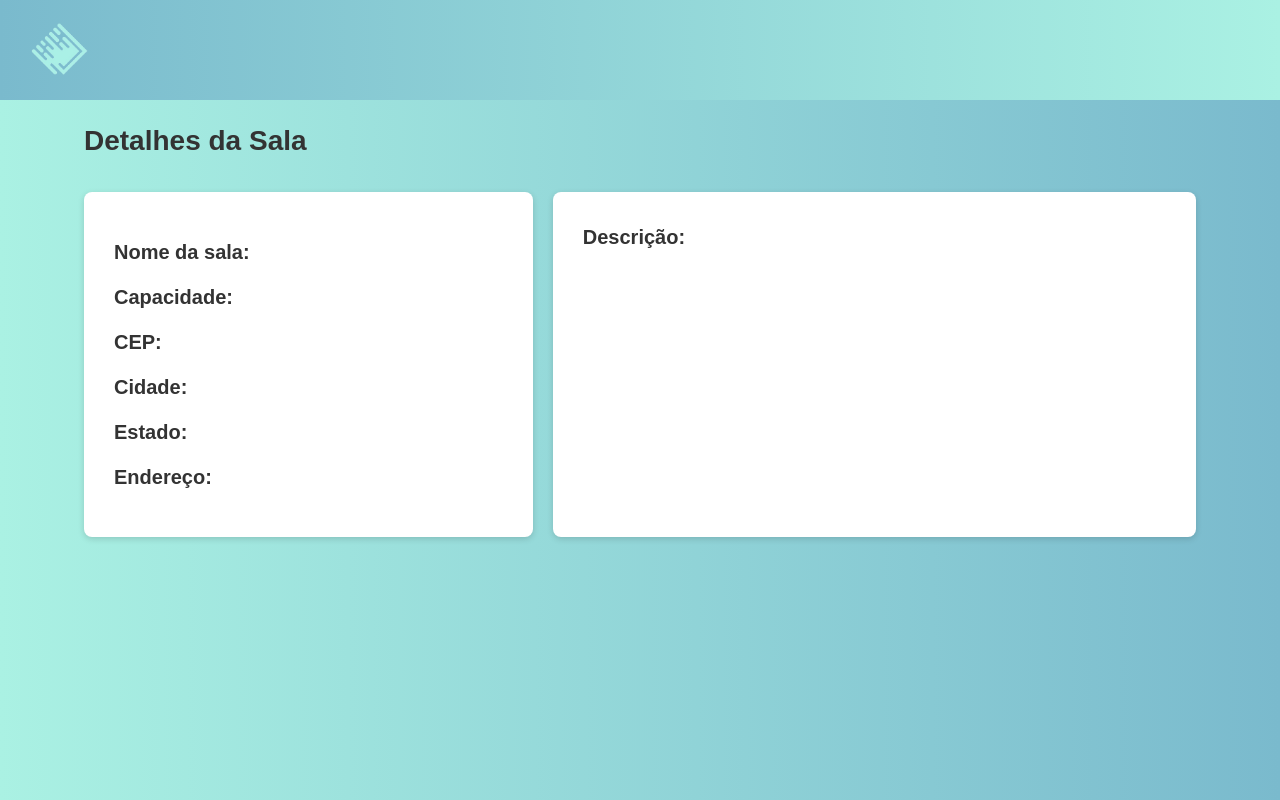
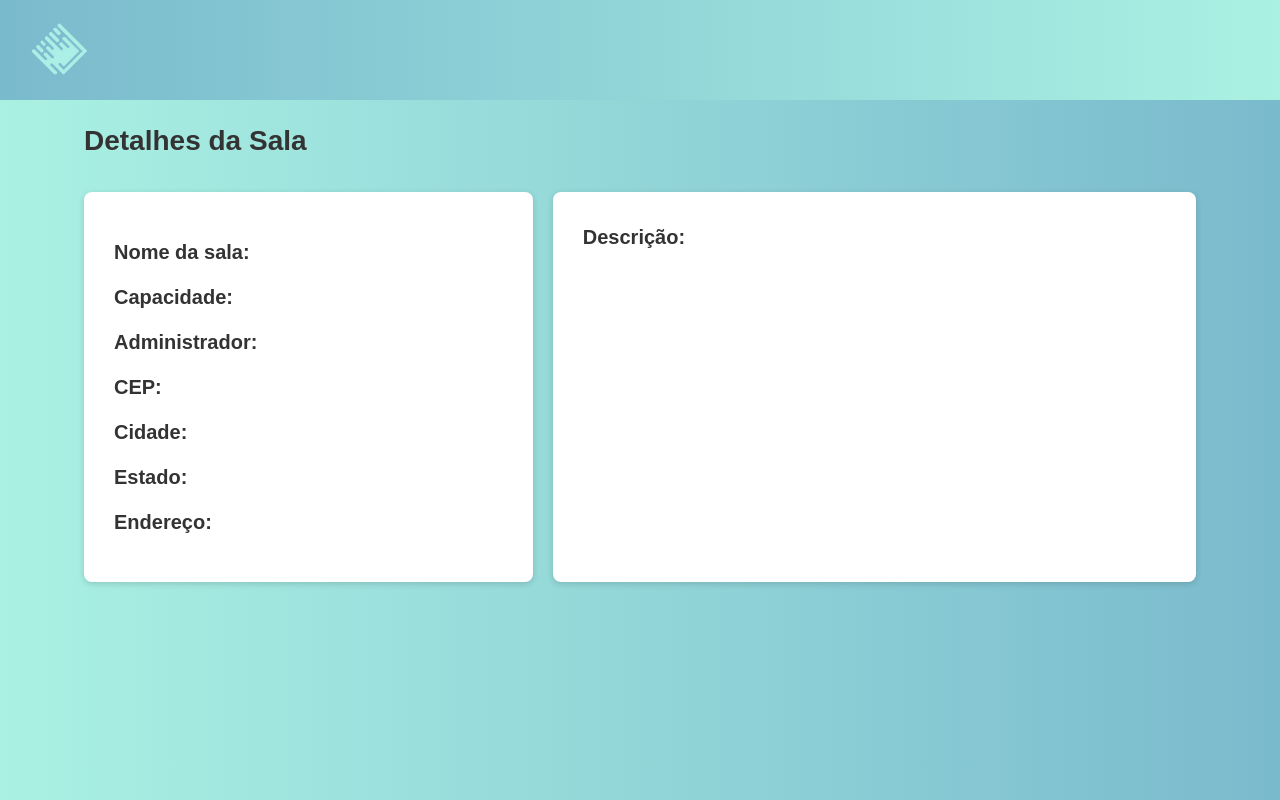
Before and after one commit to dynamostec/agendamento-salas, a Next.js app in the folder front-end/agendamento-salas/: page /detalhes-sala in a window 1280 px wide. Built offline with nearby package versions, Linux system fonts and the light colour scheme.

Commit message:
Começando a integração

```diff
--- a/front-end/agendamento-salas/app/detalhes-sala/page.tsx
+++ b/front-end/agendamento-salas/app/detalhes-sala/page.tsx
@@ -2,20 +2,55 @@
 
 import { useState } from 'react';
 import styles from '../../styles/detalhes-sala.module.css';
+import { useRouter } from 'next/router';
 
 export default function DetalhesSala() {
-  //exemplo de como pode ser puxado os dados:
+
+  const [id] = useState('');
+  const [nome] = useState('');
+  const [capacidade] = useState('');
+  const [cep] = useState('');
+  const [cidade] = useState('');
+  const [estado] = useState('');
+  const [rua] = useState('');
+  const [descricao] = useState('');
+  const router = useRouter();
+  // exemplo de como pode ser puxado os dados:
   // { dados }: { dados: any }
   // colocar dentro do p individual de cada um: <p> {dados.nome} {dados.capacidade} {dados.cep} {dados.cidade} {dados.estado} {dados.endereco} {dados.descricao} </p>
 
-    return(
-      <div className={styles.page}>
+
+  let dadosSala = {
+    id,
+    nome,
+    capacidade,
+    usuarioAdministrador: {
+      id: '',
+      nome: '',
+      email: '',
+      senha: '',
+      tipoUsuario: ''
+    },
+    localizacao: {
+      cep,
+      cidade,
+      estado,
+      rua,
+    },
+    descricao
+  };
+
+
+
+  return (
+    <div className={styles.page}>
       <div className={styles.container}>
         <h1 className={styles.titulo}>Detalhes da Sala</h1>
         <div className={styles.infoContainer}>
           <div className={styles.infoBasica}>
             <p><strong>Nome da sala:</strong> </p>
             <p><strong>Capacidade:</strong> </p>
+            <p><strong>Administrador:</strong></p>
             <p><strong>CEP:</strong> </p>
             <p><strong>Cidade:</strong> </p>
             <p><strong>Estado:</strong> </p>
@@ -28,5 +63,5 @@ export default function DetalhesSala() {
         </div>
       </div>
     </div>
-    )
+  )
 }
```
